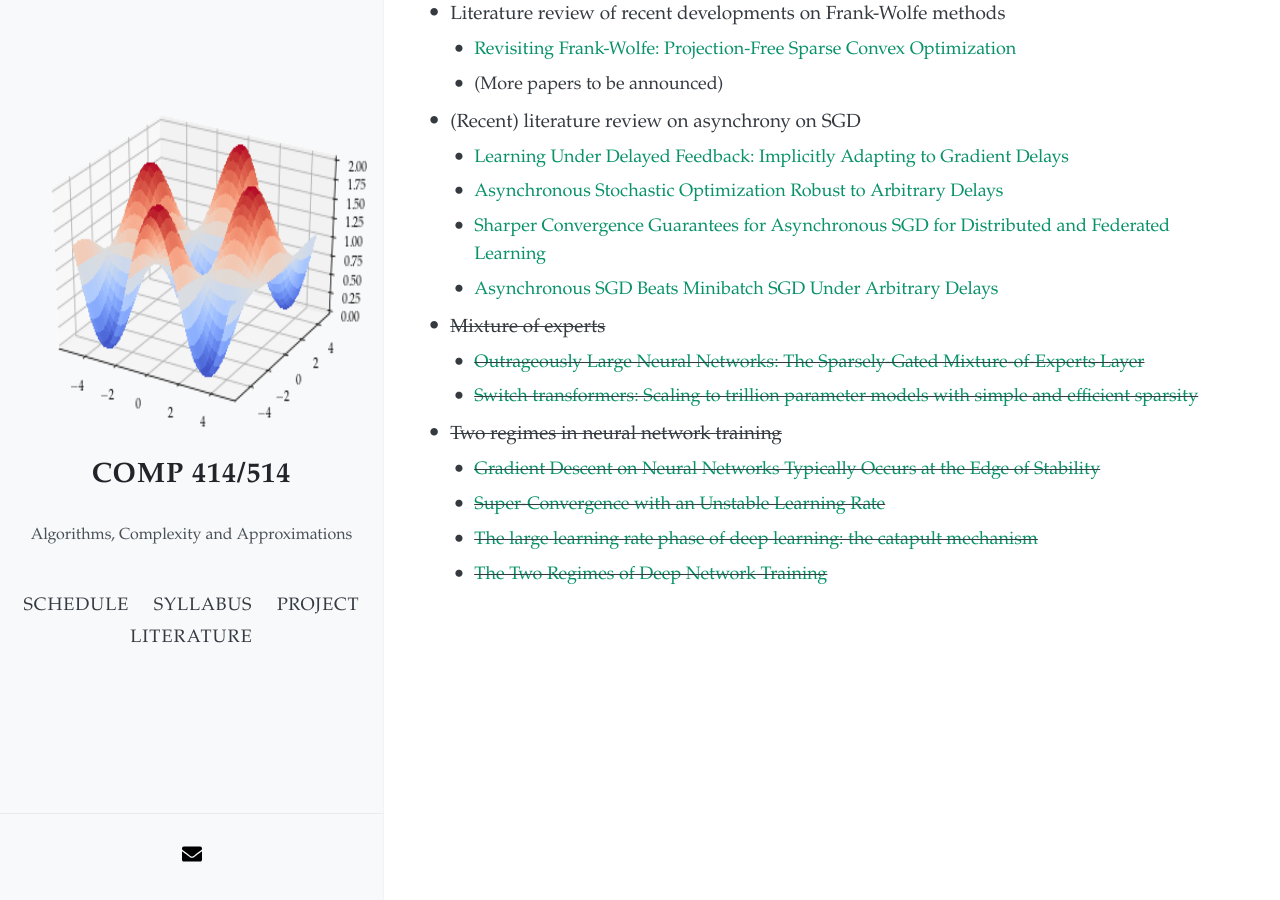
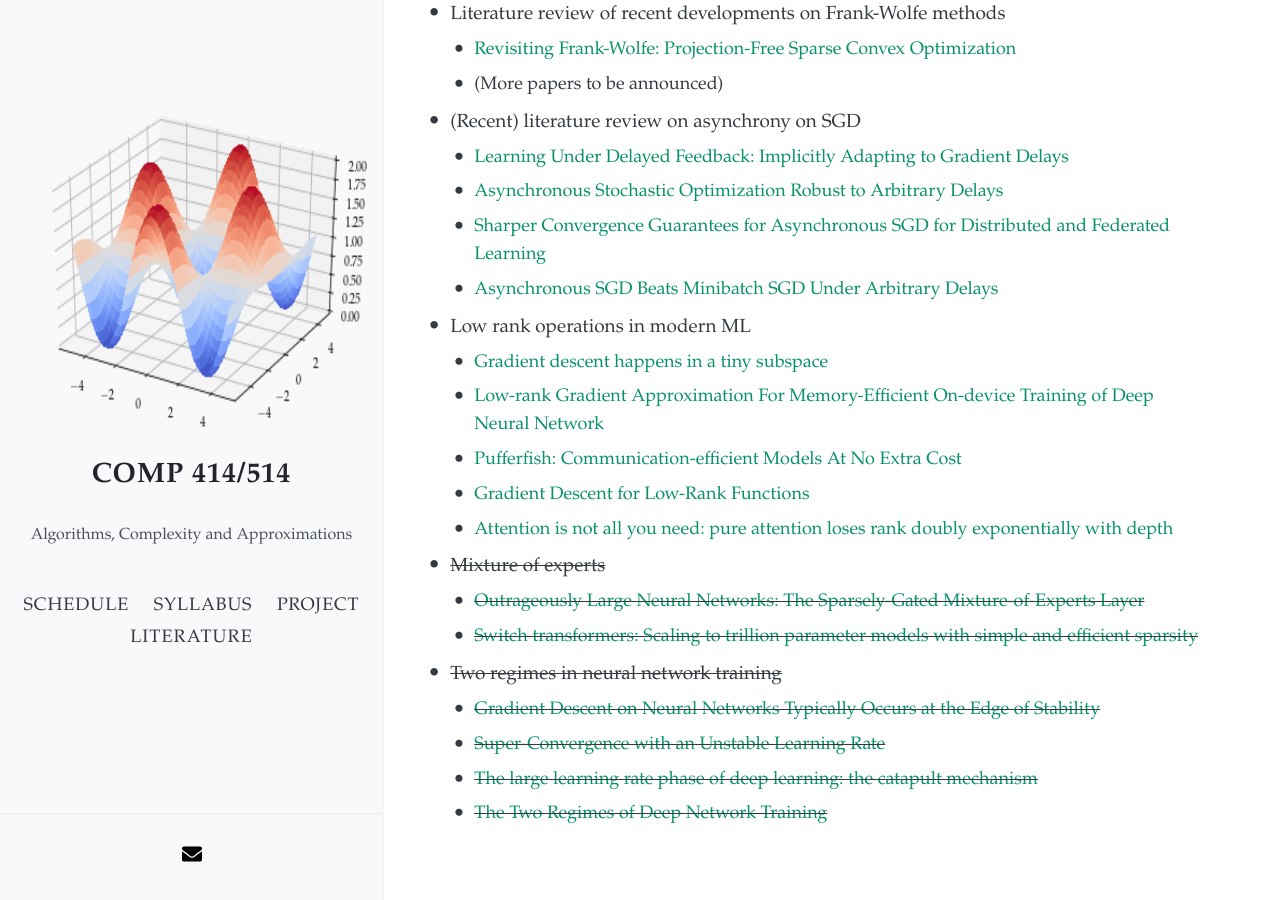
Before and after one commit to akyrillidis/comp414-514, a Jekyll site: the page built from project.md, in a window 1280 px wide and 900 px high, scrolled down 2098 px. Built offline with Jekyll 4.4.1, drawn with Linux system fonts in a browser that asks for light colours; nearby versions of some CDN libraries; before the commit the page ends 2758 px from its top, so only the background shows below that.

Commit message:
Update project.md

```diff
--- a/project.md
+++ b/project.md
@@ -71,6 +71,14 @@ The course project can be categorized as a literature review, as original resear
   - [Sharper Convergence Guarantees for Asynchronous SGD for Distributed and Federated Learning](https://arxiv.org/pdf/2206.08307.pdf)
   - [Asynchronous SGD Beats Minibatch SGD Under Arbitrary Delays](https://arxiv.org/pdf/2206.07638.pdf)
 
+- Low rank operations in modern ML
+  - [Gradient descent happens in a tiny subspace](https://arxiv.org/pdf/1812.04754.pdf)
+  - [Low-rank Gradient Approximation For Memory-Efficient On-device Training of Deep Neural Network](https://arxiv.org/pdf/2001.08885.pdf)
+  - [Pufferfish: Communication-efficient Models At No Extra Cost](https://arxiv.org/pdf/2103.03936.pdf)
+  - [Gradient Descent for Low-Rank Functions](https://arxiv.org/pdf/2206.08257.pdf)
+  - [Attention is not all you need: pure attention loses rank doubly exponentially with depth](https://arxiv.org/pdf/2103.03404.pdf)
+
+
 - ~~Mixture of experts~~
   - ~~[Outrageously Large Neural Networks: The Sparsely-Gated Mixture-of-Experts Layer](https://arxiv.org/pdf/1701.06538.pdf)~~
   - ~~[Switch transformers: Scaling to trillion parameter models with simple and efficient sparsity](https://arxiv.org/pdf/2101.03961.pdf)~~
```
